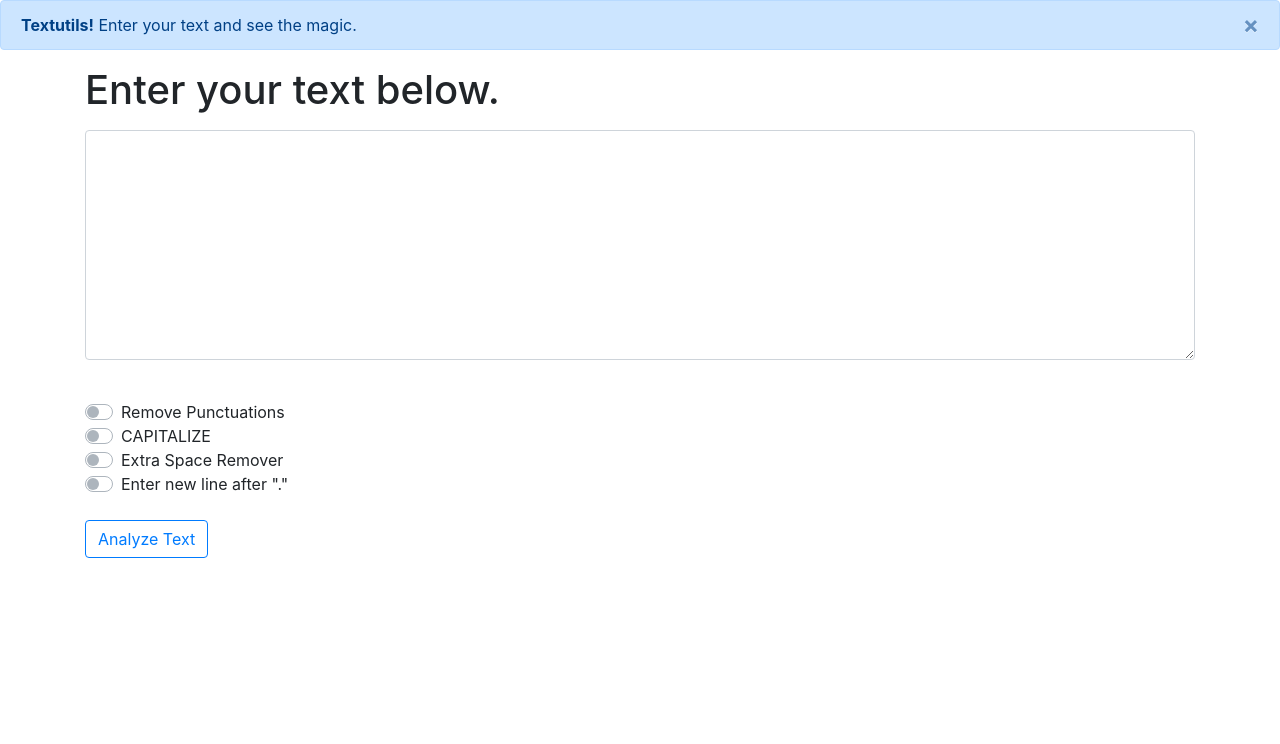
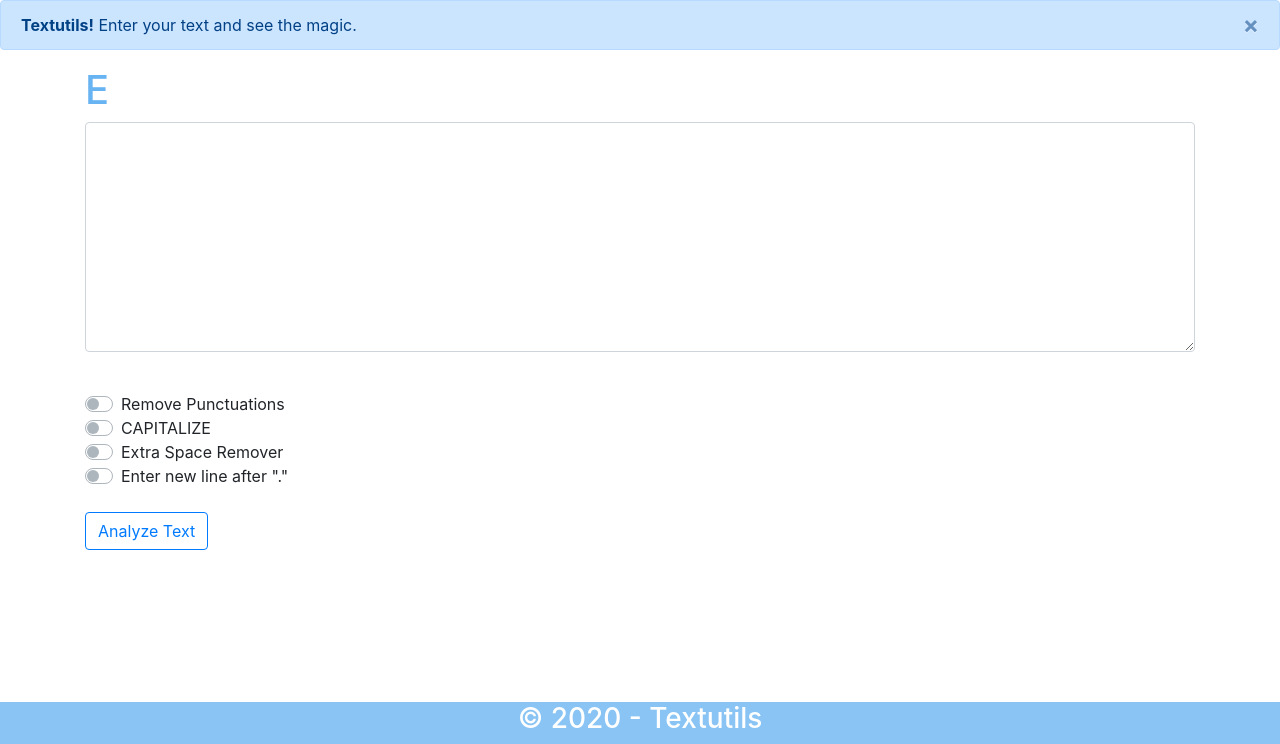
Before and after one commit to youralterego123/textutils, a Django app: page / in a window 1280 px wide. Shown: the part 56-800 px from the top of the page. Run offline with Django 3.2, Linux system fonts and the light colour scheme; some libraries are stand-ins or nearby versions.

Commit message:
Update index.html

```diff
--- a/templates/index.html
+++ b/templates/index.html
@@ -3,6 +3,8 @@
     <head>
         <title>Textutils</title>
         <!-- CSS only -->
+        <script src="https://cdnjs.cloudflare.com/ajax/libs/animejs/2.0.2/anime.min.js"></script>
+
 <link rel="stylesheet" href="https://stackpath.bootstrapcdn.com/bootstrap/4.5.2/css/bootstrap.min.css" integrity="sha384-JcKb8q3iqJ61gNV9KGb8thSsNjpSL0n8PARn9HuZOnIxN0hoP+VmmDGMN5t9UJ0Z" crossorigin="anonymous">
 
 <!-- JS, Popper.js, and jQuery -->
@@ -37,7 +39,7 @@
 
         <form action="/analyze" method="POST">{% csrf_token %}
             <div class="form-group">
-               <h1><label for="exampleFormControlTextarea1">Enter your text below.</label></h1>
+               <h1 class="ml3 chk"><label for="exampleFormControlTextarea1">ENTER YOUR TEXT BELOW.</label></h1>
                 <textarea class="form-control" id="exampleFormControlTextarea1" name="text" rows="9"></textarea>
               </div>
             <br>
@@ -61,6 +63,46 @@
               <button type="submit" class="btn btn-outline-primary">Analyze Text</button>
         </form>
     </div>
+
+ <footer>
+   <div class="foot">
+     <h3>&copy 2020 - Textutils</h3>
+   </div>
+ </footer>
+    <style>
+      .chk{
+       color: rgb(104, 180, 243);
+      }
+      .foot{
+        position: fixed;
+        left: 0;
+        bottom: 0;
+        width: 100%;
+        color: white;
+        text-align: center;
+        background-color: rgba(137, 196, 244, 1);
+      }
+
+      </style>
+
+      <script>
+        var textWrapper = document.querySelector('.ml3');
+        textWrapper.innerHTML = textWrapper.textContent.replace(/\S/g, "<span class='letter'>$&</span>");
+          anime.timeline({loop: true})
+          .add({
+            targets: '.ml3 .letter',
+            opacity: [0,1],
+            easing: "easeInOutQuad",
+            duration: 100,
+            delay: (el, i) => 150 * (i+1)
+          }).add({
+            targets: '.ml3',
+            opacity: 0,
+            duration: 100,
+            easing: "easeOutExpo",
+            delay: 100
+          });
+      </script>
     </body>
 
 </html>
```
